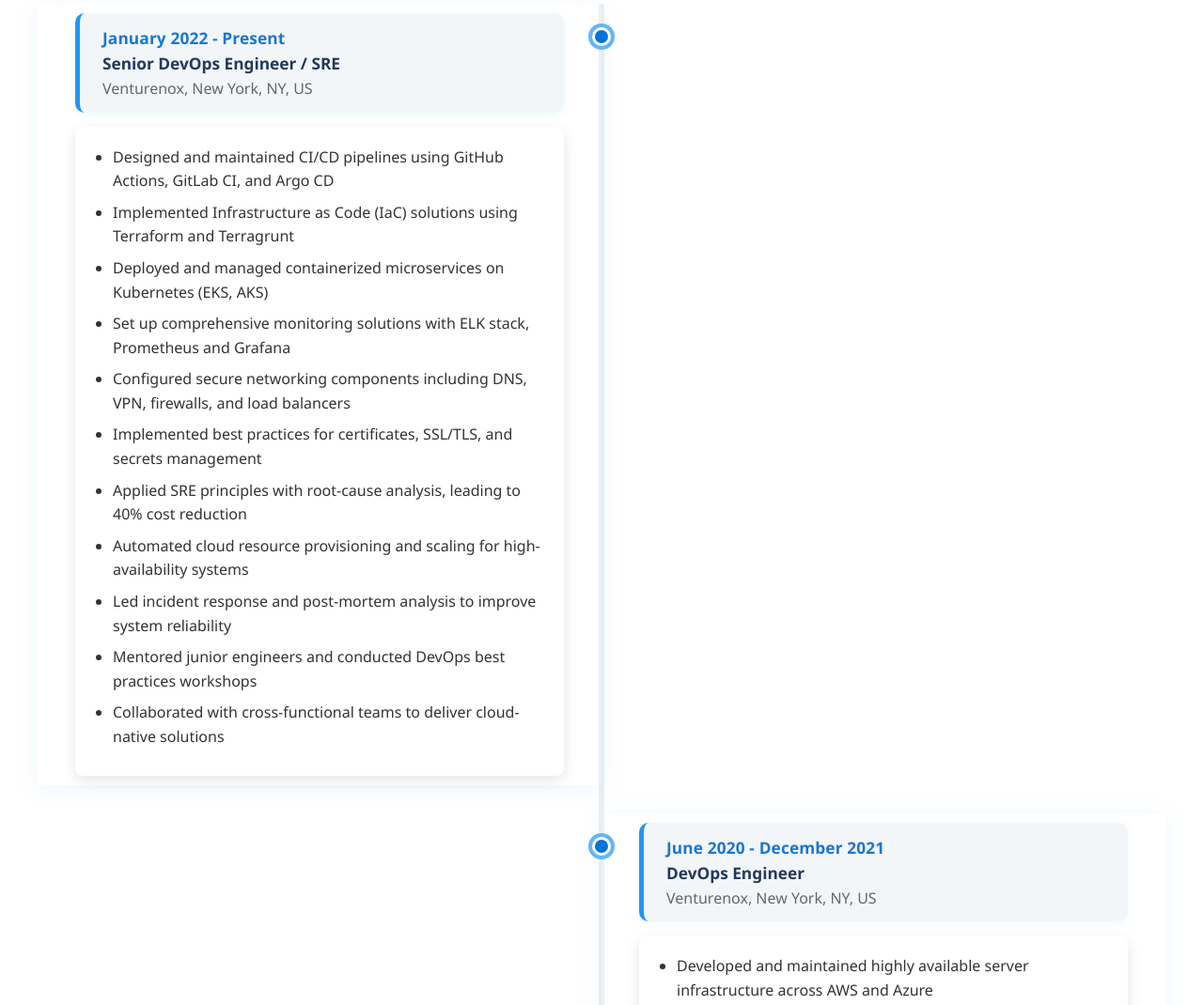
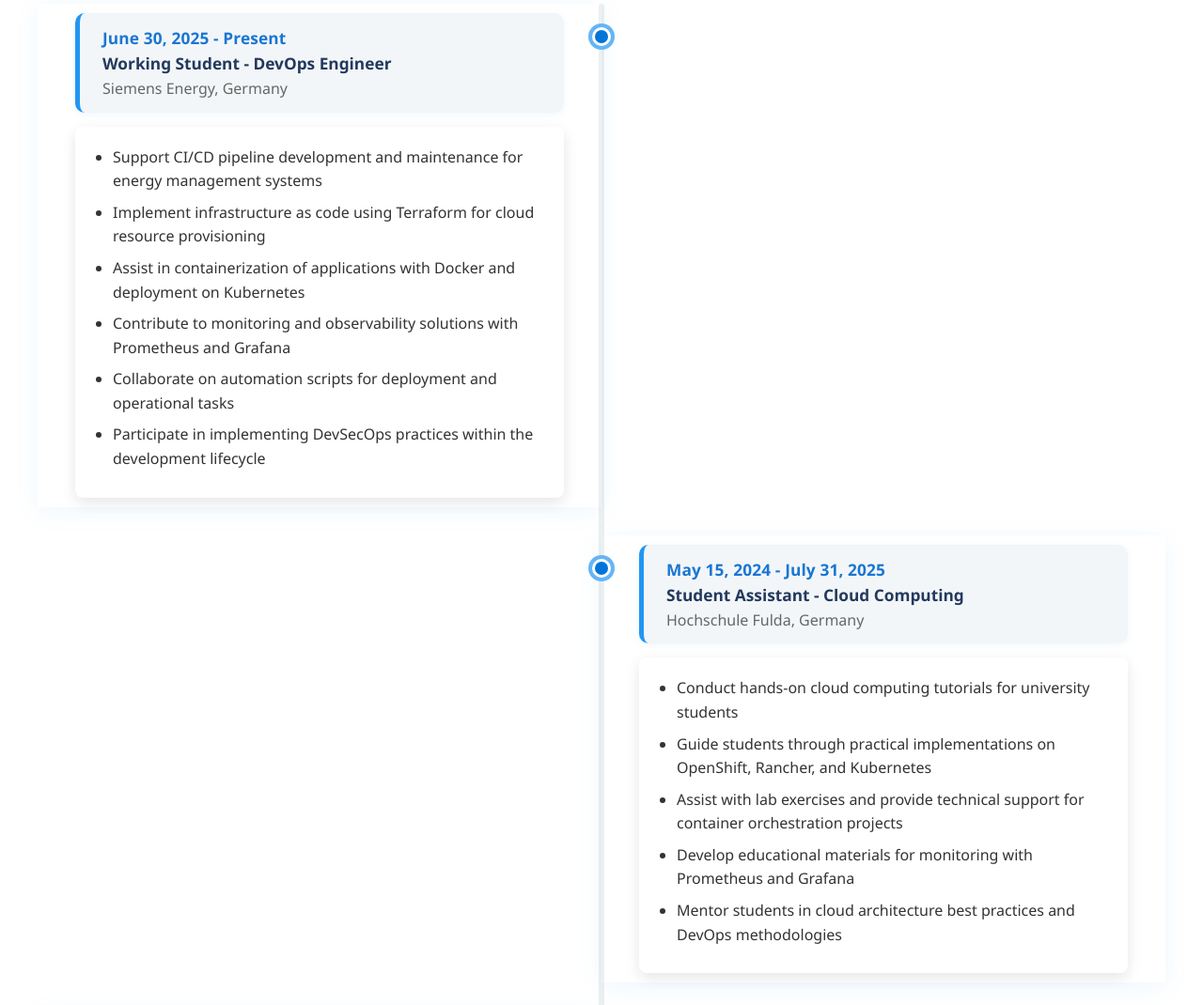
Before and after one commit to faizananwar532/portfolio, a plain HTML site: page index.html in a window 1280 px wide. Shown: the part 2677-3747 px from the top of the page at 94% size. Drawn offline with nearby package versions, Linux system fonts and the light colour scheme.

Commit message:
portfolio updated june 24

```diff
--- a/index.html
+++ b/index.html
@@ -128,6 +128,7 @@
                         <div class="skill-item"><i class="fab fa-microsoft"></i> Azure</div>
                         <div class="skill-item"><i class="fab fa-google"></i> GCP</div>
                         <div class="skill-item"><i class="fas fa-cloud"></i> DigitalOcean</div>
+                        <div class="skill-item"><i class="fas fa-dharmachakra"></i> OpenShift</div>
                     </div>
                 </div>
                 <div class="skill-category">
@@ -140,6 +141,7 @@
                         <div class="skill-item"><i class="fab fa-docker"></i> Docker</div>
                         <div class="skill-item"><i class="fas fa-dharmachakra"></i> Kubernetes</div>
                         <div class="skill-item"><i class="fas fa-ship"></i> Helm3</div>
+                        <div class="skill-item"><i class="fas fa-server"></i> Rancher</div>
                     </div>
                 </div>
                 <div class="skill-category">
@@ -172,6 +174,41 @@
         <div class="container">
             <h2 class="section-title">Professional Experience</h2>
             <div class="timeline animate-stagger">
+                <div class="timeline-item">
+                    <div class="timeline-dot"></div>
+                    <div class="timeline-date">
+                        <h3>June 30, 2025 - Present</h3>
+                        <h4>Working Student - DevOps Engineer</h4>
+                        <h5>Siemens Energy, Germany</h5>
+                    </div>
+                    <div class="timeline-content">
+                        <ul>
+                            <li>Support CI/CD pipeline development and maintenance for energy management systems</li>
+                            <li>Implement infrastructure as code using Terraform for cloud resource provisioning</li>
+                            <li>Assist in containerization of applications with Docker and deployment on Kubernetes</li>
+                            <li>Contribute to monitoring and observability solutions with Prometheus and Grafana</li>
+                            <li>Collaborate on automation scripts for deployment and operational tasks</li>
+                            <li>Participate in implementing DevSecOps practices within the development lifecycle</li>
+                        </ul>
+                    </div>
+                </div>
+                <div class="timeline-item">
+                    <div class="timeline-dot"></div>
+                    <div class="timeline-date">
+                        <h3>May 15, 2024 - July 31, 2025</h3>
+                        <h4>Student Assistant - Cloud Computing</h4>
+                        <h5>Hochschule Fulda, Germany</h5>
+                    </div>
+                    <div class="timeline-content">
+                        <ul>
+                            <li>Conduct hands-on cloud computing tutorials for university students</li>
+                            <li>Guide students through practical implementations on OpenShift, Rancher, and Kubernetes</li>
+                            <li>Assist with lab exercises and provide technical support for container orchestration projects</li>
+                            <li>Develop educational materials for monitoring with Prometheus and Grafana</li>
+                            <li>Mentor students in cloud architecture best practices and DevOps methodologies</li>
+                        </ul>
+                    </div>
+                </div>
                 <div class="timeline-item">
                     <div class="timeline-dot"></div>
                     <div class="timeline-date">
```
Also changed, not shown: 2 other files.
